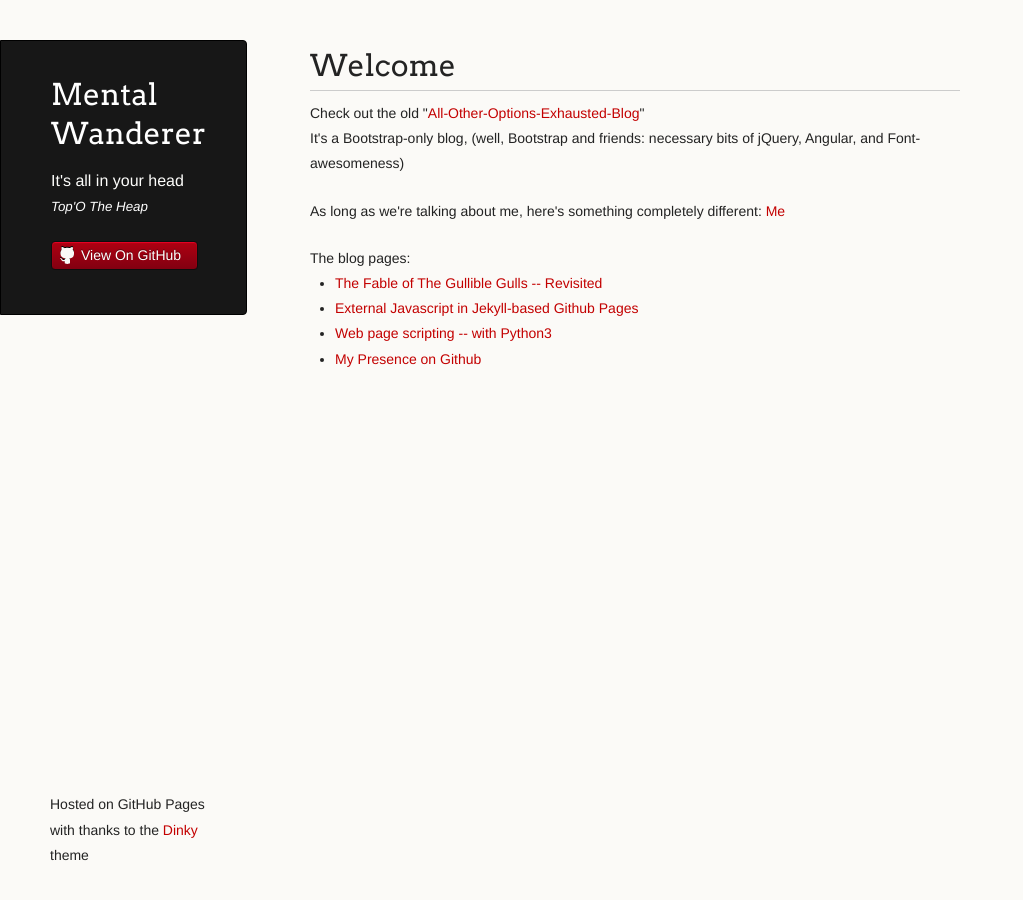
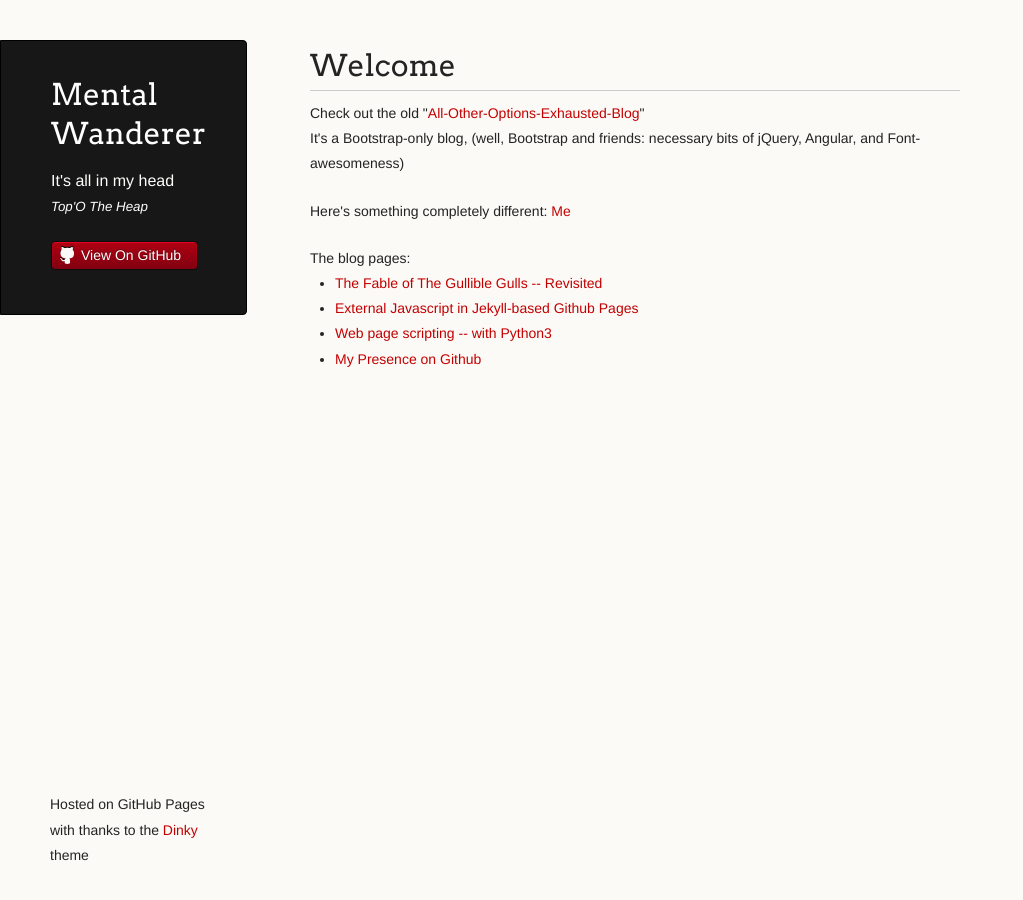
Before and after one commit to coryburt/coryburt.github.io, a Jekyll site: the page built from index.html, in a window 1280 px wide. Shown: the whole page, without its empty margins (0-1023 px from the left). Built offline with Jekyll 4.4.1, drawn with Linux system fonts in a browser that asks for light colours.

Commit message:
Update frontmatter

```diff
--- a/_layouts/default.html
+++ b/_layouts/default.html
@@ -28,7 +28,7 @@
       <header>
         <h1 class="header">Mental<br />Wanderer</h1>
         <p class="header">
-            It's all in your head<br />
+            It's all in my head<br />
             <span style="font-size:smaller;"><a href="/"><em>Top'O The Heap</em></a></span>
         </p>
 
--- a/index.html
+++ b/index.html
@@ -8,7 +8,7 @@
         Check out the old "<a href="/proj/bootstrap-blog">All-Other-Options-Exhausted-Blog</a>"<br />
         It's a Bootstrap-only blog, (well, Bootstrap and friends: necessary bits of jQuery, Angular, and Font-awesomeness)
     </p>
-    <p>As long as we're talking about me, here's something completely different: <a href="https://www.linkedin.com/in/cory-burt-bb8a4b83/">Me</a></p>
+    <p>Here's something completely different: <a href="https://www.linkedin.com/in/cory-burt-bb8a4b83/">Me</a></p>
 
 </div><!-- /.blurb -->
 <div>
```
